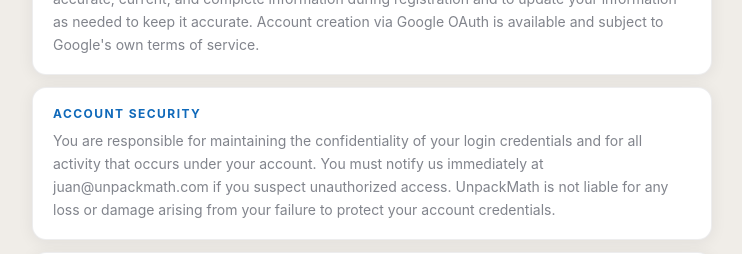
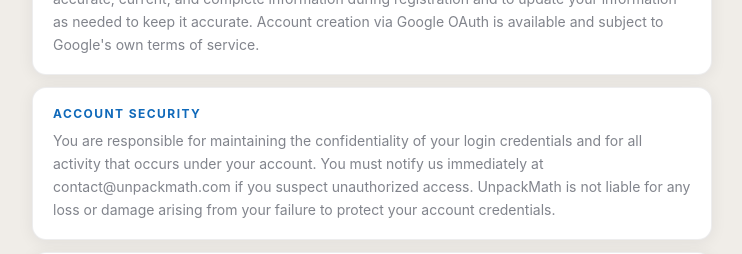
Before and after one commit to jd-oviedo/unpackmath-home, a Next.js app: page /terms in a window 1280 px wide. Shown: the part 1680-1934 px from the top of the page, without its empty margins (268-1010 px from the left). Built offline with nearby package versions, Linux system fonts and the light colour scheme; a web font is replaced by a local one.

Commit message:
fix: contact email and JDOM LLC removal on legal pages

```diff
--- a/app/terms/page.tsx
+++ b/app/terms/page.tsx
@@ -83,7 +83,7 @@ function Notice({ label, children }: { label?: string; children: React.ReactNode
   );
 }
 
-const CONTACT_EMAIL = "juan@unpackmath.com";
+const CONTACT_EMAIL = "contact@unpackmath.com";
 const PRIVACY_URL = "unpackmath.com/privacy-policy";
 
 export default function TermsOfUsePage() {
@@ -399,7 +399,7 @@ export default function TermsOfUsePage() {
           <Card>
             <div style={{ display: "flex", flexDirection: "column", gap: "12px" }}>
               {[
-                ["Platform", "UnpackMath / JDOM LLC"],
+                ["Platform", "UnpackMath"],
                 ["Email", CONTACT_EMAIL],
                 ["Website", "www.unpackmath.com"],
               ].map(([label, value]) => (
```
